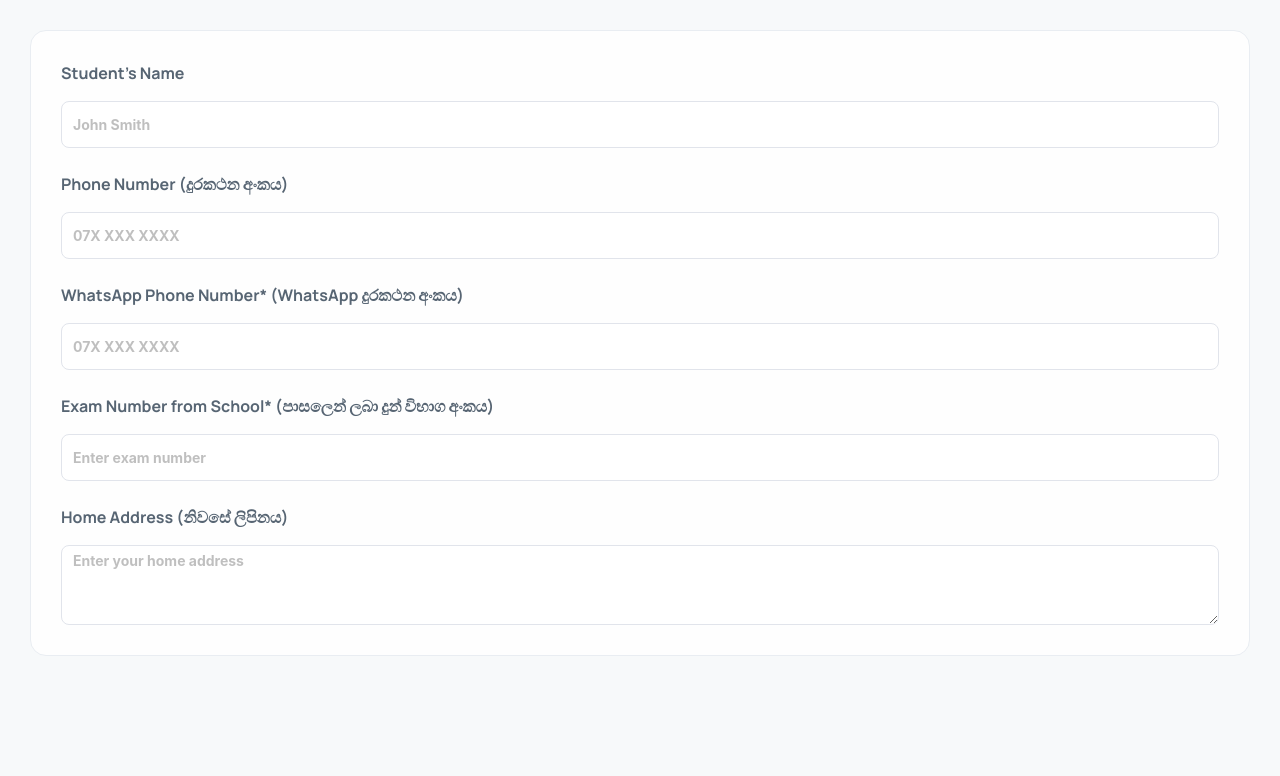
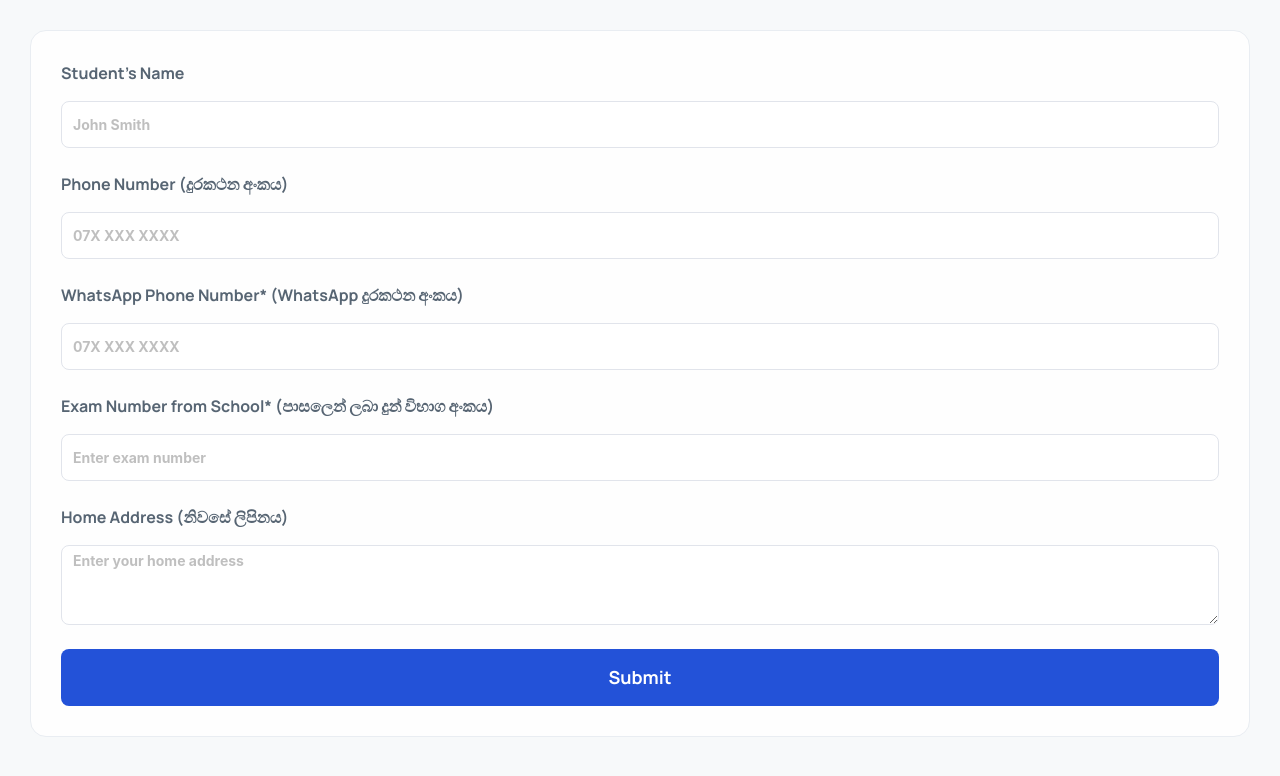
Before and after one commit to Lasith22/graduation-app, a React (Vite) app: page / in a window 1280 px wide. Shown: the top 776 px of the page. Built offline with nearby package versions, Linux system fonts and the light colour scheme.

Commit message:
Add submit button to MainForm component

```diff
--- a/src/components/MainForm.jsx
+++ b/src/components/MainForm.jsx
@@ -76,6 +76,17 @@ const MainForm = () => {
             rows={3}
           />
         </div>
+
+        {/* submit button */}
+        <button
+          className="bg-[#2352D8] text-white font-primary font-bold text-[18px] py-[15px] rounded-[8px] hover:bg-[#FF4D4D] transition-all"
+          style={{
+            cursor: 'pointer',
+            border: 'none',
+          }}
+        >
+          Submit
+        </button>
       </div>
     </div>
   );
```
